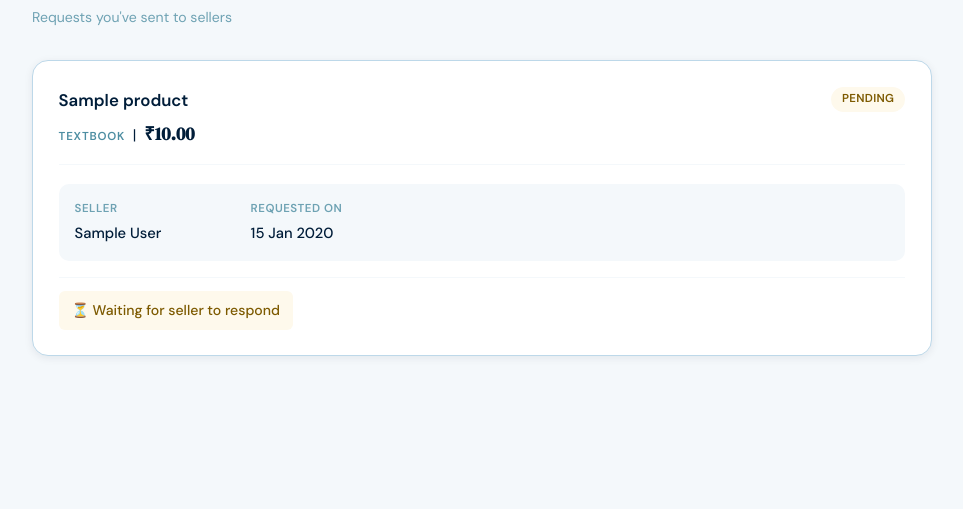
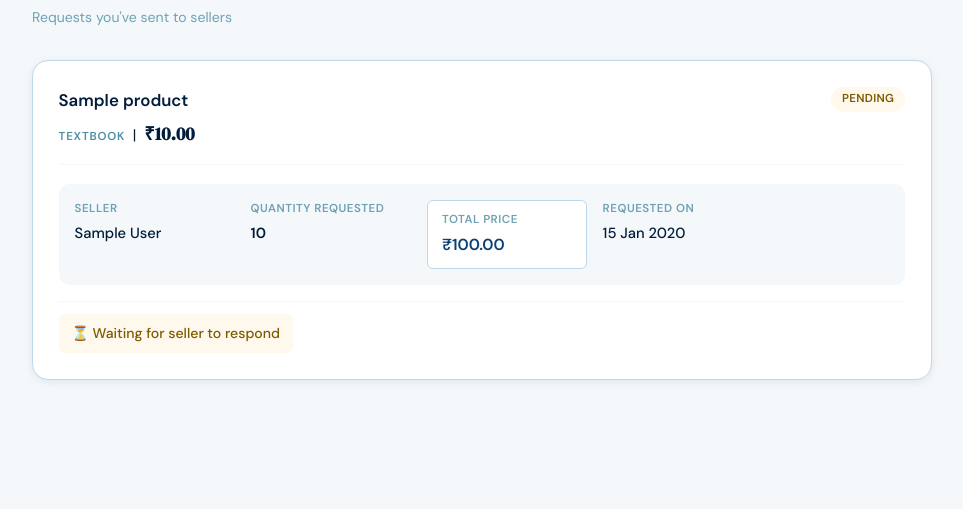
Before and after one commit to adithya6301/studentshelf, a Flask app: page /my_requests in a window 1280 px wide. Shown: the part 149-658 px from the top of the page, without its empty margins (158-1121 px from the left). Run offline with Flask 3, Linux system fonts and the light colour scheme; the visitor is signed in with stand-in values (Sample User, id 1); data comes from the database, SQL or seed files in the repository; tables that the repository leaves empty hold one stand-in row (values such as "Sample post"); some libraries are stand-ins or nearby versions.

Commit message:
Final version — all features complete

```diff
--- a/app.py
+++ b/app.py
@@ -492,12 +492,24 @@ def request_interest(product_id):
     existing = cursor.fetchone()
 
     if existing:
-        if existing['status'] == 'Rejected':
-            # Allow re-request by resetting status back to Pending
+        if existing['status'] in ['Rejected', 'Completed']:
+            quantity = int(request.form.get('quantity', 1))
+
+            if quantity < 1:
+                flash('Quantity must be at least 1.', 'danger')
+                cursor.close()
+                return redirect(url_for('product_detail', product_id=product_id))
+
+            if quantity > product['stock']:
+                flash(f"Only {product['stock']} unit(s) available.", 'danger')
+                cursor.close()
+                return redirect(url_for('product_detail', product_id=product_id))
+
+            # Reset the existing request back to Pending with new quantity
             cursor.execute('''
-                UPDATE requests SET status = 'Pending'
+                UPDATE requests SET status = 'Pending', quantity = %s
                 WHERE product_id = %s AND buyer_id = %s
-            ''', (product_id, session['user_id']))
+            ''', (quantity, product_id, session['user_id']))
             mysql.connection.commit()
             cursor.close()
             flash('Your interest has been re-sent to the seller!', 'success')
@@ -508,10 +520,25 @@ def request_interest(product_id):
             return redirect(url_for('product_detail', product_id=product_id))
 
     # Create the request
+    # Read quantity from form, default to 1
+    quantity = int(request.form.get('quantity', 1))
+
+    # Validate quantity doesn't exceed available stock
+    if quantity < 1:
+        flash('Quantity must be at least 1.', 'danger')
+        cursor.close()
+        return redirect(url_for('product_detail', product_id=product_id))
+
+    if quantity > product['stock']:
+        flash(f"Only {product['stock']} unit(s) available.", 'danger')
+        cursor.close()
+        return redirect(url_for('product_detail', product_id=product_id))
+
+    # Create the request with quantity
     cursor.execute('''
-        INSERT INTO requests (product_id, buyer_id)
-        VALUES (%s, %s)
-    ''', (product_id, session['user_id']))
+        INSERT INTO requests (product_id, buyer_id, quantity)
+        VALUES (%s, %s, %s)
+    ''', (product_id, session['user_id'], quantity))
 
     mysql.connection.commit()
     cursor.close()
@@ -539,6 +566,7 @@ def view_requests():
             r.status,
             r.requested_at,
             r.product_id,
+            r.quantity,
             u.name      AS buyer_name,
             u.phone     AS buyer_phone,
             p.name      AS product_name,
@@ -628,10 +656,17 @@ def accept_request(request_id):
         return redirect(url_for('view_requests'))
 
     # Count how many requests already accepted for this product
+    # Check if enough stock exists for the requested quantity
     if req['stock'] <= 0:
+        flash('No stock remaining for this item.', 'danger')
+        cursor.close()
+        return redirect(url_for('view_requests'))
+
+    if req['quantity'] > req['stock']:
         flash(
-        'No stock remaining for this item.',
-        'danger'
+            f"Not enough stock. Buyer requested {req['quantity']} "
+            f"but only {req['stock']} remaining.",
+            'danger'
         )
         cursor.close()
         return redirect(url_for('view_requests'))
@@ -644,11 +679,11 @@ def accept_request(request_id):
         WHERE request_id = %s
     ''', (request_id,))
 
-    # Decrease stock by 1
+    # Decrease stock by the requested quantity
     cursor.execute('''
-        UPDATE products SET stock = stock - 1
+        UPDATE products SET stock = stock - %s
         WHERE product_id = %s
-    ''', (req['product_id'],))
+    ''', (req['quantity'], req['product_id']))
 
     # Record the transaction
     cursor.execute('''
@@ -663,7 +698,7 @@ def accept_request(request_id):
     ''', (session['user_id'],))
 
     # ── If accepted count + 1 reaches stock, mark product Sold ──
-    if req['stock'] - 1 <= 0:
+    if req['stock'] - req['quantity'] <= 0:
         cursor.execute('''
             UPDATE products SET status = 'Sold'
             WHERE product_id = %s
@@ -804,6 +839,7 @@ def my_requests():
             r.request_id,
             r.status,
             r.requested_at,
+            r.quantity,
             p.product_id,
             p.name      AS product_name,
             p.price,
--- a/schema.sql
+++ b/schema.sql
@@ -91,6 +91,7 @@ CREATE TABLE IF NOT EXISTS requests (
     request_id   INT AUTO_INCREMENT PRIMARY KEY,
     product_id   INT NOT NULL,
     buyer_id     INT NOT NULL,
+    quantity     INT NOT NULL DEFAULT 1,
     status       ENUM('Pending','Accepted','Ongoing','Rejected','Completed')
                  DEFAULT 'Pending',
     requested_at TIMESTAMP DEFAULT CURRENT_TIMESTAMP,
--- a/templates/my_requests.html
+++ b/templates/my_requests.html
@@ -38,6 +38,16 @@
                     <div class="contact-info-item">
                         <span class="contact-label">Seller</span>
                         <span class="contact-value">{{ req.seller_name }}</span>
+                    </div>
+                    <div class="contact-info-item">
+                        <span class="contact-label">Quantity Requested</span>
+                        <span class="contact-value"><strong>{{ req.quantity }}</strong></span>
+                    </div>
+                    <div class="contact-info-item highlight">
+                        <span class="contact-label">Total Price</span>
+                        <span class="contact-value phone-number">
+                            ₹{{ "%.2f"|format(req.price * req.quantity) }}
+                        </span>
                     </div>
 
                     <!--
```
Also changed, not shown: templates/product_detail.html (+54 -0 lines), templates/requests.html (+7 -0 lines).
